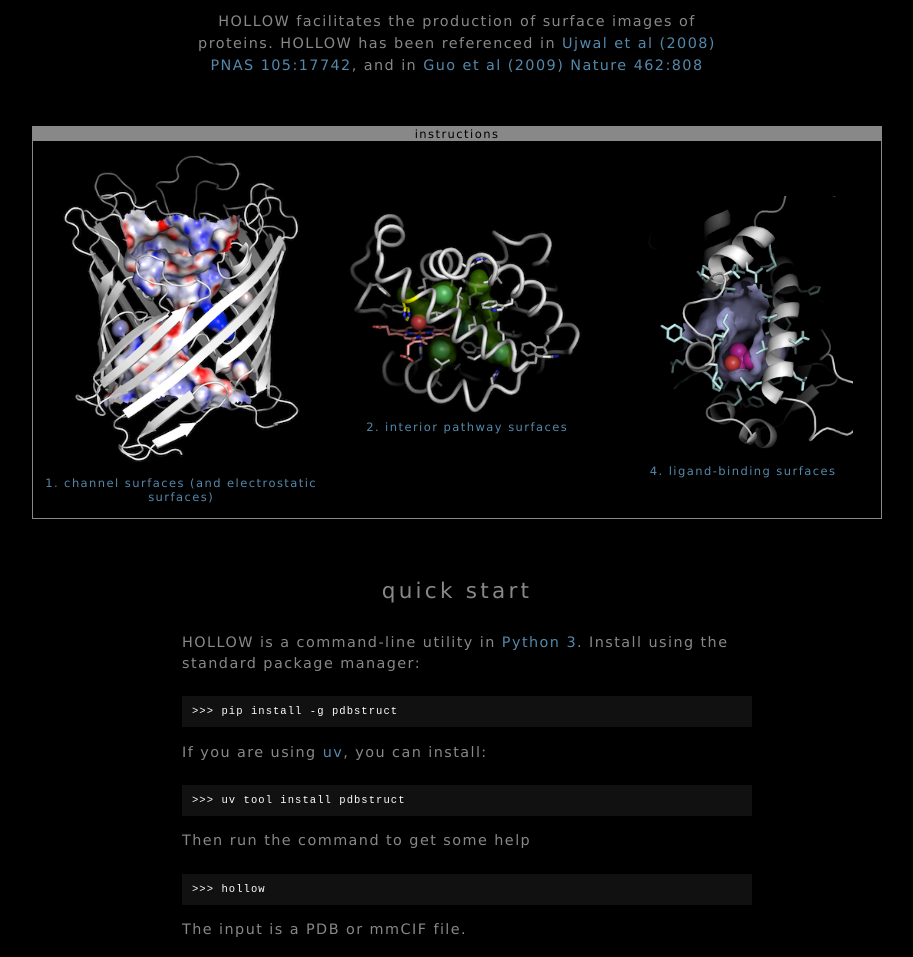
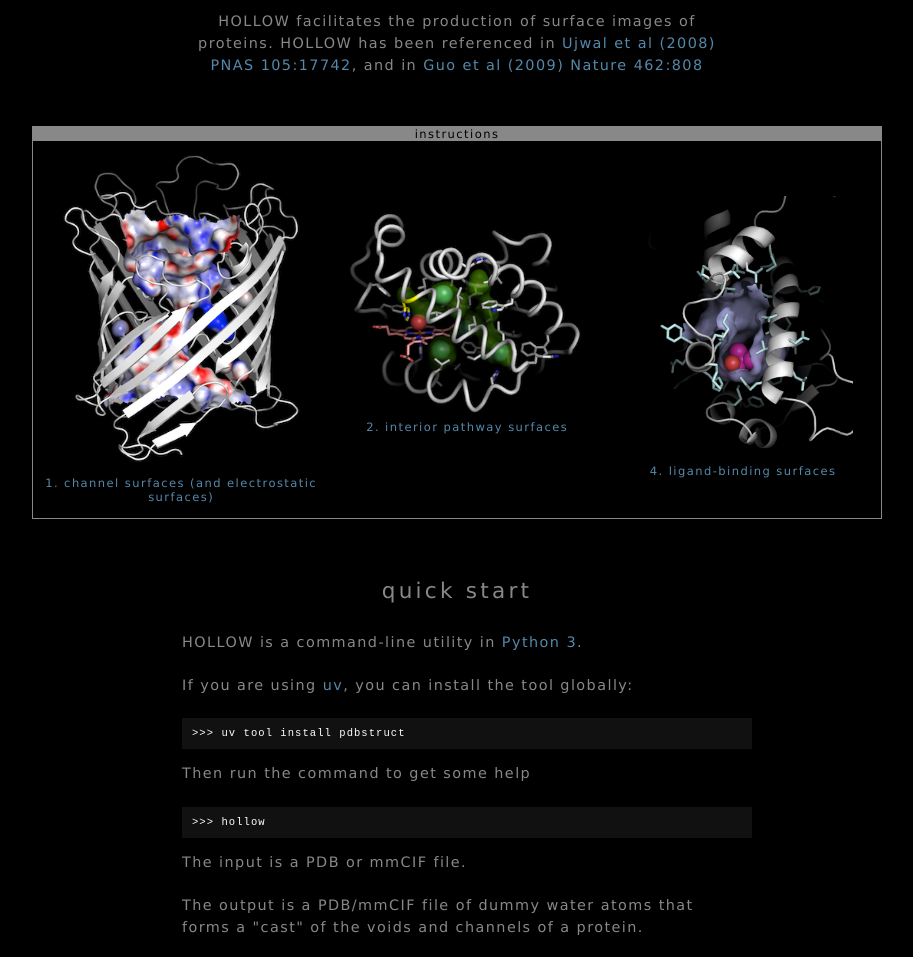
Before and after one commit to boscoh/pdbstruct, a plain HTML site: page doc/index.html in a window 1280 px wide. Shown: the part 128-1085 px from the top of the page, without its empty margins (183-1096 px from the left). Drawn offline with Linux system fonts and the light colour scheme; a script that the page names is missing.

Commit message:
change docs to focus on uv

```diff
--- a/doc/index.html
+++ b/doc/index.html
@@ -98,15 +98,12 @@
 
         <p>
           HOLLOW is a command-line utility in
-          <a href="http://python.org/download/">Python 3</a>. Install using the
-          standard package manager:
+          <a href="http://python.org/download/">Python 3</a>.
         </p>
-
-        <code>>>> pip install -g pdbstruct</code>
 
         <p>
           If you are using <a href="https://docs.astral.sh/uv/">uv</a>, you can
-          install:
+          install the tool globally:
         </p>
 
         <code>>>> uv tool install pdbstruct</code>
```
Also changed, not shown: 2 other files.
